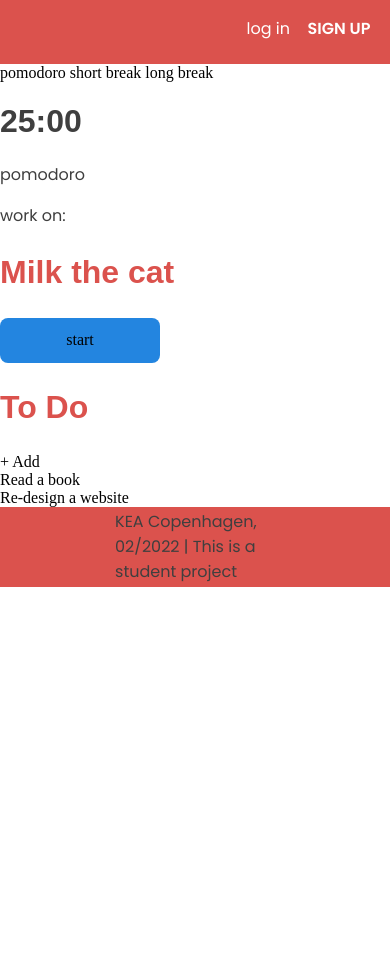
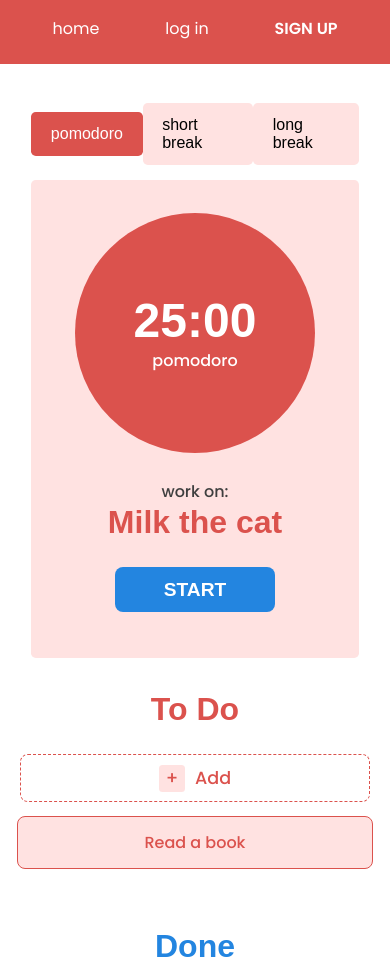
Before and after one commit to mn46/pomodoro, a plain HTML site: page timer.html in a window 390 px wide. Shown: the top 968 px of the page. Before the commit the page ends 844 px from the top, so only its background shows below. Drawn offline with Linux system fonts and the light colour scheme; a web font is replaced by a local one.

Commit message:
styled timer; added media queries

```diff
--- a/style.css
+++ b/style.css
@@ -62,8 +62,13 @@ nav {
     color: var(--white);
 }
 
-nav p:first-of-type {
+nav p:first-of-type, nav p:nth-child(2) {
     padding-right: 5%;
+    color: var(--white);
+}
+
+nav a {
+    text-decoration: none;
     color: var(--white);
 }
 
@@ -124,7 +129,6 @@ footer span:first-child, footer span:nth-child(2) {
 
 #banner_photo {
     background-image: url("assets/banner.png");
-    opacity: 70%;
 }
 
 /* home page - main */
@@ -176,6 +180,8 @@ a.link {
     text-align: center;
 }
 
+/* about */
+
 #about {
     margin-top: 10%;
     display: grid;
@@ -208,3 +214,280 @@ a.link {
     line-height: 190%;
     color: var(--text-color);
 }
+
+/* timer */
+
+#timer_grid {
+    margin: 5% 20% 10% 20%;
+    display: grid;
+    grid-template-columns: 45% 35%;
+    grid-gap: 15%;
+}
+
+#mode span, #timer_container {
+    background-color: var(--bright-red);
+    border-radius: 0.3em;
+}
+
+#mode span:first-of-type {
+    background-color: var(--dark-red);
+    color: var(--white);
+}
+
+#mode {
+    margin-bottom: 4.5%;
+    display: flex;
+    flex-direction: row;
+    align-items: center;
+    justify-content: space-between;
+}
+
+#mode span {
+    padding: 4% 6%;
+    font-family: circe-rounded, sans-serif;
+}
+
+#timer_container {
+    padding-bottom: 14%;
+    display: flex;
+    flex-direction: column;
+    align-items: center;
+}
+
+#circle {
+    margin-top: 10%;
+    height: 15em;
+    aspect-ratio: 1/1;
+    background-color: var(--dark-red);
+    border-radius: 50%;
+    display: flex;
+    flex-direction: column;
+    align-items: center;
+    justify-content: center;
+}
+
+#circle h1, #timer_container #circle p {
+    color: var(--white);
+}
+
+#circle h1 {
+    margin: 0;
+    font-size: 3em;
+}
+
+#timer_container #circle p {
+    margin-top: 0;
+}
+
+#timer_container p {
+    margin-top: 8%;
+    margin-bottom: 0;
+    color: var(--text-color);
+    font-weight: 500;
+}
+
+#timer_container h2 {
+    margin-top: 0;
+}
+
+#timer_container .button {
+    display: flex;
+    align-items: center;
+    justify-content: center;
+}
+
+#timer_container .button p {
+    margin: 0;
+    padding: 0;
+    color: var(--white);
+    font-family: circe-rounded, sans-serif;
+    font-size: 1.2em;
+    font-weight: 600;
+    text-transform: uppercase;
+}
+
+#tasks {
+    width: 100%;
+    display: flex;
+    flex-direction: column;
+    align-items: center;
+}
+
+#todo, #done {
+    width: 100%;
+    display: flex;
+    flex-direction: column;
+    align-items: center;
+}
+
+#todo_add {
+    width: 100%;
+    padding: 3%;
+    border: 0.1em dashed var(--dark-red);
+    border-radius: 0.5em;
+    display: flex;
+    flex-direction: row;
+    justify-content: center;
+}
+
+#todo_add span {
+    font-family: 'Poppins', sans-serif;
+    font-size: 1.1em;
+    text-align: center;
+    font-weight: 500;
+    color: var(--dark-red);
+}
+
+#todo_add span:first-child {
+    margin-right: 3%;
+    width: 1.5em;
+    height: 1.5em;
+    background-color: var(--bright-red);
+    color: var(--dark-red);
+    border-radius: 0.2em;
+}
+
+#todo div:last-child {
+    margin-top: 4%;
+    width: 100%;
+    padding: 4%;
+    background-color: var(--bright-red);
+    border: 0.1em solid var(--dark-red);
+    border-radius: 0.5em;
+    font-family: 'Poppins', sans-serif;
+    font-weight: 500;
+    color: var(--dark-red);
+    text-align: center;
+}
+
+#done {
+    margin-top: 10%;
+}
+
+#done h2 {
+    color: var(--green);
+}
+
+#done div {
+    width: 100%;
+    padding: 4%;
+    background-color: var(--light-green);
+    border: 0.1em solid var(--green);
+    border-radius: 0.5em;
+    font-family: 'Poppins', sans-serif;
+    font-weight: 500;
+    color: var(--green);
+    text-align: center;
+}
+
+@media only screen and (max-width: 812px) {
+
+    /* general */
+
+    nav {
+        padding: 0 5%;
+        height: 4em;
+        background-color: var(--dark-red);
+        display: flex;
+        flex-direction: row;
+        justify-content: space-around;
+        color: var(--white);
+    }
+
+    nav p:first-of-type, nav p:nth-child(2) {
+        padding-right: 0;
+    }
+
+    footer {
+        padding: 0 2% 0 2%;
+    }
+
+    /* banner */
+
+    #main_banner {
+        display: block;
+        height: 42em;
+        overflow: hidden;
+        background-image: url("assets/banner.png");
+        background-position: center;
+        background-repeat: no-repeat;
+    }
+
+    #scroll p{
+        font-size: 1.1em;
+        font-weight: 500;
+        margin-top: 35%;
+    }
+
+    #banner_photo {
+        background-image: none;
+    }
+
+    /* home page - main */
+
+    #info, #instruction {
+        margin: 20% 7% 0 7%;
+    }
+
+    #info {
+        padding: 1% 5% 5% 5%;
+    }
+
+    /* instruction flexbox */
+
+    #icons {
+        margin-top: 5%;
+        flex-direction: column;
+        align-items: center;
+        justify-content: space-around;
+    }
+
+    .icon {
+        margin-top: 10%;
+        width: 12em;
+    }
+
+    .icon p {
+        margin-top: 10%;
+    }
+
+    /* about */
+
+    #about {
+        margin-top: 10%;
+        display: grid;
+        grid-template-columns: 100%;
+        grid-template-rows: 45% 55%;
+    }
+
+    #description {
+        padding: 5% 8% 0 8%;
+    }
+
+    #features {
+        padding: 5% 8% 20% 8%;
+        display: flex;
+        flex-direction: column;
+    }
+
+    #features ul {
+        margin-bottom: 7%;
+    }
+
+    #features .button {
+        height: 6em;
+        align-self: center;
+    }
+
+    /* timer */
+
+    #timer_grid {
+        margin: 10% 8% 25% 8%;
+        display: grid;
+        grid-template-columns: 100%;
+        grid-template-rows: 45% 35%;
+        grid-gap: 15%;
+    }
+
+
+}
--- a/timer.html
+++ b/timer.html
@@ -15,11 +15,12 @@
 
 <body>
     <nav>
+        <p><a href="index.html">home</a></p>
         <p>log in</p>
         <p>sign up</p>
     </nav>
 
-    <main>
+    <main id="timer_grid">
         <div id="timer">
             <div id="mode">
                 <span>pomodoro</span>
@@ -31,28 +32,34 @@
                     <h1>25:00</h1>
                     <p>pomodoro</p>
                 </div>
+                <p>work on:</p>
+                <h2>Milk the cat</h2>
+                <div class="button">
+                    <p>start</p>
+                </div>
             </div>
-            <p>work on:</p>
-            <h2>Milk the cat</h2>
-            <div class="button">start</div>
         </div>
+
         <div id="tasks">
             <div id="todo">
                 <h2>To Do</h2>
-                <div>
+                <div id="todo_add">
                     <span>+</span>
                     <span>Add</span>
                 </div>
                 <div>Read a book</div>
             </div>
             <div id="done">
+                <h2>Done</h2>
                 <div>Re-design a website</div>
             </div>
         </div>
     </main>
 
     <footer>
-        <p>KEA Copenhagen, 02/2022 | This is a student project</p>
+        <span>KEA Copenhagen, 02/2022</span>
+        <span>|</span>
+        <span>This is a student project</span>
     </footer>
 </body>
 
```
Also changed, not shown: index.html (+3 -2 lines), assets/banner.png.
